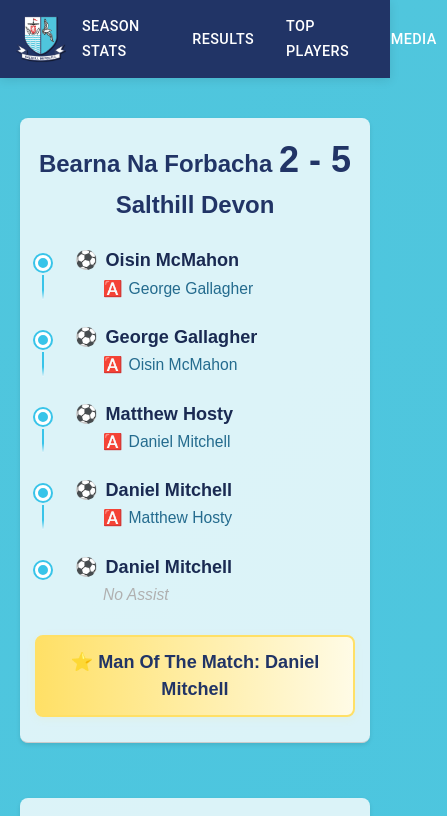
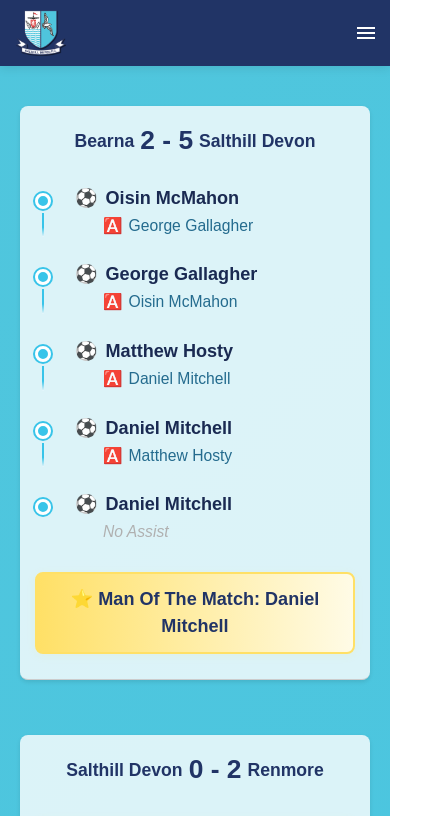
Before and after one commit to conorkelly86/sdfc-18b, a Next.js app: page /results in a window 390 px wide. Shown: the top 816 px of the page, 447 px wide, since content can reach past the window. Built offline with nearby package versions, Linux system fonts and the light colour scheme.

Commit message:
updating nav

```diff
--- a/app/components/NavBar.tsx
+++ b/app/components/NavBar.tsx
@@ -1,3 +1,5 @@
+"use client";
+
 import {
   AppBar,
   Button,
@@ -5,11 +7,28 @@ import {
   Typography,
   Box,
   Container,
+  IconButton,
+  Drawer,
+  List,
+  ListItem,
+  ListItemButton,
+  ListItemText,
 } from "@mui/material";
+import MenuIcon from "@mui/icons-material/Menu";
 import Link from "next/link";
 import Image from "next/image";
+import React from "react";
+
+const navLinks = [
+  { label: "Season Stats", href: "/" },
+  { label: "Results", href: "/results" },
+  { label: "Top Players", href: "/stats" },
+  { label: "Media", href: "/media" },
+];
 
 export default function Navbar() {
+  const [drawerOpen, setDrawerOpen] = React.useState(false);
+
   return (
     <AppBar
       position="static"
@@ -65,16 +84,19 @@ export default function Navbar() {
             </Typography>
           </Box>
 
+          {/* Desktop Nav */}
           <Box
             sx={{
-              display: "flex",
+              display: { xs: "none", md: "flex" },
               gap: 1,
               alignItems: "center",
             }}
           >
+            {navLinks.map((link) => (
               <Button
+                key={link.href}
                 component={Link}
-              href="/"
+                href={link.href}
                 sx={{
                   color: "white",
                   fontWeight: 500,
@@ -86,56 +108,43 @@ export default function Navbar() {
                   },
                 }}
               >
-              Season Stats
+                {link.label}
               </Button>
-            <Button
-              component={Link}
-              href="/results"
-              sx={{
-                color: "white",
-                fontWeight: 500,
-                fontSize: "0.9rem",
-                padding: "6px 16px",
-                borderRadius: "8px",
-                "&:hover": {
-                  background: "rgba(255, 255, 255, 0.1)",
-                },
-              }}
+            ))}
+          </Box>
+
+          {/* Mobile Nav */}
+          <Box sx={{ display: { xs: "flex", md: "none" } }}>
+            <IconButton
+              color="inherit"
+              edge="end"
+              onClick={() => setDrawerOpen(true)}
+              aria-label="menu"
             >
-              Results
-            </Button>
-            <Button
-              component={Link}
-              href="/stats"
-              sx={{
-                color: "white",
-                fontWeight: 500,
-                fontSize: "0.9rem",
-                padding: "6px 16px",
-                borderRadius: "8px",
-                "&:hover": {
-                  background: "rgba(255, 255, 255, 0.1)",
-                },
-              }}
+              <MenuIcon />
+            </IconButton>
+            <Drawer
+              anchor="top"
+              open={drawerOpen}
+              onClose={() => setDrawerOpen(false)}
             >
-              Top Players
-            </Button>
-            <Button
-              component={Link}
-              href="/media"
-              sx={{
-                color: "white",
-                fontWeight: 500,
-                fontSize: "0.9rem",
-                padding: "6px 16px",
-                borderRadius: "8px",
-                "&:hover": {
-                  background: "rgba(255, 255, 255, 0.1)",
-                },
-              }}
+              <Box
+                sx={{ width: 220 }}
+                role="presentation"
+                onClick={() => setDrawerOpen(false)}
+                onKeyDown={() => setDrawerOpen(false)}
               >
-              Media
-            </Button>
+                <List>
+                  {navLinks.map((link) => (
+                    <ListItem key={link.href} disablePadding>
+                      <ListItemButton component={Link} href={link.href}>
+                        <ListItemText primary={link.label} />
+                      </ListItemButton>
+                    </ListItem>
+                  ))}
+                </List>
+              </Box>
+            </Drawer>
           </Box>
         </Toolbar>
       </Container>
--- a/app/data/results.json
+++ b/app/data/results.json
@@ -58,7 +58,7 @@
   {
     "gameWeek": 6,
     "homeTeam": "Salthill Devon",
-    "awayTeam": "Bearna Na Forbacha",
+    "awayTeam": "Bearna",
     "score": "1 - 0",
     "goalScorers": [
       { "name": "Own Goal", "team": "home", "assist": "Raph Hoy" }
@@ -194,7 +194,7 @@
   },
   {
     "gameWeek": 15,
-    "homeTeam": "Bearna Na Forbacha",
+    "homeTeam": "Bearna",
     "awayTeam": "Salthill Devon",
     "score": "2 - 5",
     "goalScorers": [
--- a/app/media/page.tsx
+++ b/app/media/page.tsx
@@ -72,18 +72,7 @@ const MediaPage = () => {
         >
           Images
         </Typography>
-        <div
-          style={{
-            display: "grid",
-            gridTemplateColumns: "repeat(5, 1fr)",
-            gap: 20,
-            marginBottom: 40,
-            justifyContent: "center",
-            maxWidth: 1200,
-            marginLeft: "auto",
-            marginRight: "auto",
-          }}
-        >
+        <div className="media-gallery-grid">
           {[...images].reverse().map((img) => (
             <a
               key={img}
@@ -128,17 +117,7 @@ const MediaPage = () => {
         >
           Videos
         </Typography>
-        <div
-          style={{
-            display: "grid",
-            gridTemplateColumns: "repeat(2, 1fr)",
-            gap: 32,
-            justifyContent: "center",
-            maxWidth: 1100,
-            marginLeft: "auto",
-            marginRight: "auto",
-          }}
-        >
+        <div className="media-video-grid">
           {[...videos].reverse().map((vid) => (
             <div
               key={vid}
--- a/app/results/page.tsx
+++ b/app/results/page.tsx
@@ -11,7 +11,7 @@ const Results: React.FC = () => {
       <Navbar />
       <div className="results-page">
         <MatchDetails
-          homeTeam="Bearna Na Forbacha"
+          homeTeam="Bearna"
           awayTeam="Salthill Devon"
           score="2 - 5"
           gameWeek={15}
@@ -66,7 +66,7 @@ const Results: React.FC = () => {
         />
         <MatchDetails
           homeTeam="Salhill Devon"
-          awayTeam="Bearna Na Forbacha"
+          awayTeam="Bearna "
           score="1 - 0"
           gameWeek={6}
         />
--- a/app/styles/styles.css
+++ b/app/styles/styles.css
@@ -39,6 +39,23 @@
   text-align: center;
   margin-bottom: 10px;
   color: #213466;
+  display: flex;
+  flex-wrap: wrap;
+  justify-content: center;
+  align-items: center;
+  gap: 10px;
+}
+
+@media (max-width: 600px) {
+  .match-header {
+    font-size: 1.1em;
+    gap: 6px;
+  }
+}
+
+.team-name,
+.score {
+  white-space: nowrap;
 }
 
 /* Team name styles */
@@ -133,12 +150,21 @@ a:hover {
 
 .stats-container {
   display: grid;
-  grid-template-columns: repeat(2, 320px);
+  grid-template-columns: repeat(auto-fit, minmax(260px, 1fr));
   gap: 25px;
   margin-top: 20px;
   justify-content: center;
-  max-width: 680px;
+  max-width: 900px;
   padding: 0 20px;
+  width: 100%;
+}
+
+@media (max-width: 600px) {
+  .stats-container {
+    grid-template-columns: 1fr;
+    gap: 16px;
+    padding: 0 6px;
+  }
 }
 
 .stats-box {
@@ -424,3 +450,42 @@ h3[style*="text-align: center"] {
   display: block;
   max-width: 400px;
 }
+
+.media-gallery-grid {
+  display: grid;
+  grid-template-columns: repeat(auto-fit, minmax(160px, 1fr));
+  gap: 16px;
+  margin-bottom: 40px;
+  justify-content: center;
+  width: 100%;
+  max-width: 1200px;
+  margin-left: auto;
+  margin-right: auto;
+}
+
+@media (max-width: 600px) {
+  .media-gallery-grid {
+    grid-template-columns: 1fr;
+    gap: 10px;
+    padding: 0 4px;
+  }
+}
+
+.media-video-grid {
+  display: grid;
+  grid-template-columns: repeat(auto-fit, minmax(320px, 1fr));
+  gap: 24px;
+  justify-content: center;
+  width: 100%;
+  max-width: 1100px;
+  margin-left: auto;
+  margin-right: auto;
+}
+
+@media (max-width: 600px) {
+  .media-video-grid {
+    grid-template-columns: 1fr;
+    gap: 12px;
+    padding: 0 4px;
+  }
+}
```
Lines whose indentation alone changed are shown as unchanged.
